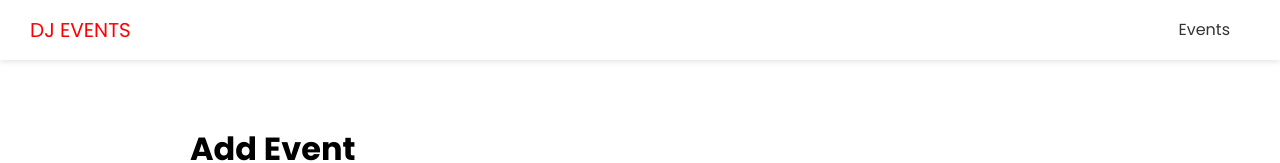
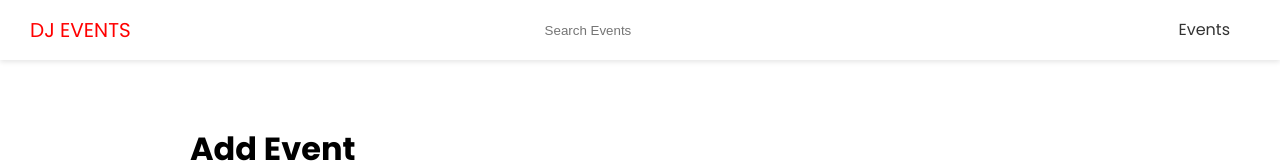
Before and after one commit to thornrae/next-frontend, a Next.js app: page /events/add in a window 1280 px wide. Shown: the top 163 px of the page. Built offline with nearby package versions, Linux system fonts and the light colour scheme.

Commit message:
created search component, added into Header

```diff
--- a/components/Header.js
+++ b/components/Header.js
@@ -1,5 +1,6 @@
 import Link from "next/link";
 import styles from "@/styles/Header.module.css";
+import Search from "./Search";
 
 export default function Header() {
   return (
@@ -9,6 +10,7 @@
           <a>DJ Events</a>
         </Link>
       </div>
+      <Search />
 
       <nav>
         <ul>
--- /dev/null
+++ b/components/Search.js
@@ -0,0 +1,28 @@
+import React from "react";
+import { useState } from "react";
+import { useRouter } from "next/router";
+import styles from "@/styles/Search.module.css";
+
+export default function Search() {
+  const [term, setTerm] = useState("");
+
+  const router = useRouter();
+
+  const handleSubmit = (e) => {
+    e.preventDefault();
+    router.push(`/events/search?term=${term}`);
+    setTerm("");
+  };
+  return (
+    <div className={styles.search}>
+      <form onSubmit={handleSubmit}>
+        <input
+          type="text"
+          value={term}
+          onChange={(e) => setTerm(e.target.value)}
+          placeHolder="Search Events"
+        />
+      </form>
+    </div>
+  );
+}
--- /dev/null
+++ b/styles/Search.module.css
@@ -0,0 +1,7 @@
+.search input {
+  width: 250px;
+  height: 35px;
+  padding: 5px;
+  border: 1px #777 solid;
+  border: 5px;
+}
```
